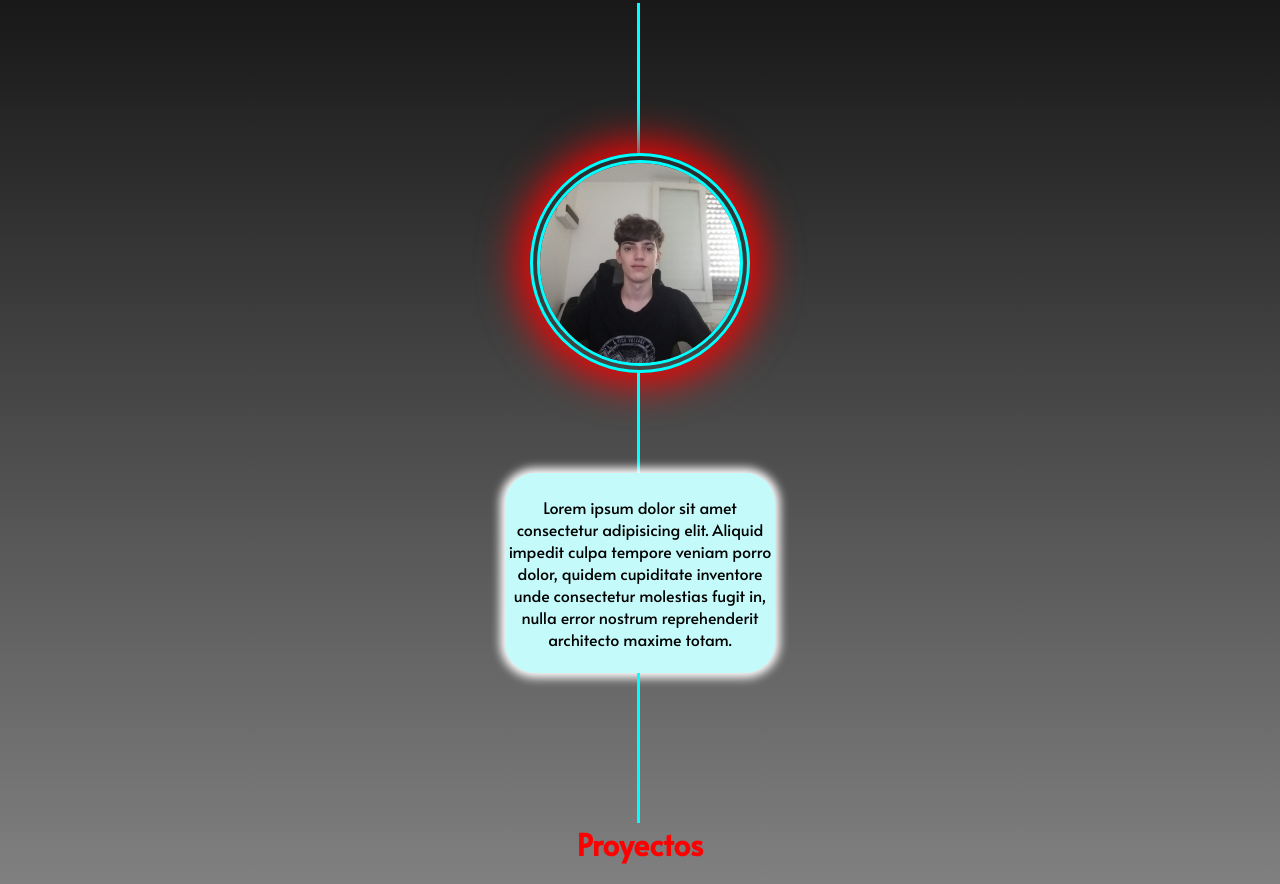
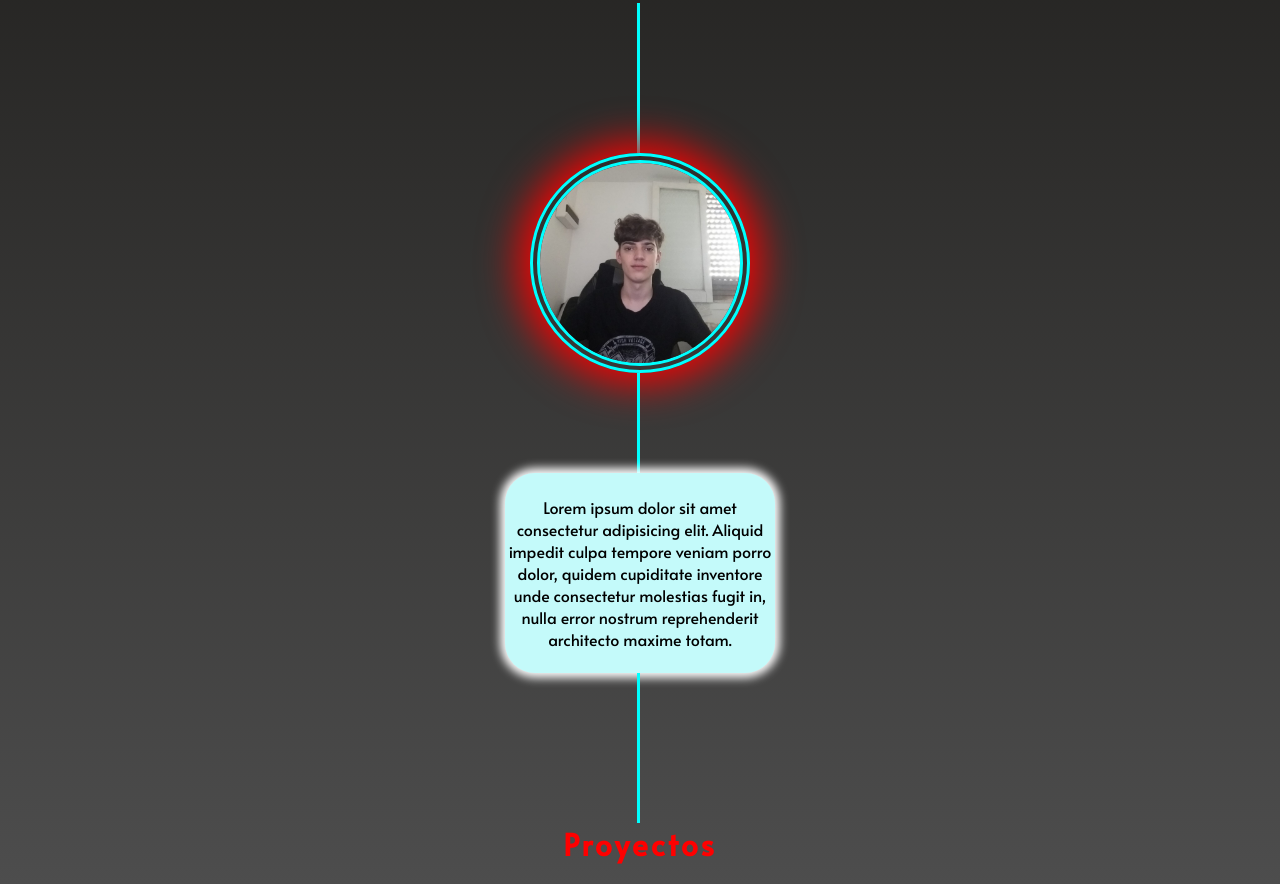
Before and after one commit to zigart/portfolio, a website: page index.html in a window 1280 px wide. Shown: the part 1055-1939 px from the top of the page. Drawn offline with Linux system fonts and the light colour scheme.

Commit message:
Cambio tonalidad de negro y letter spacing

```diff
--- a/assets/scss/style.scss
+++ b/assets/scss/style.scss
@@ -10,13 +10,13 @@ $azulNav:#0f1d47;
 //animacion
 @keyframes respiracionAqua {
     0% {
-        box-shadow: 0 0 40px 15px $aqua;
+        box-shadow: 0 0 40px 15px #9fd5d1;
     }
     50% {
         box-shadow: 0 0 40px 10px $aqua;
     }
     100% {
-        box-shadow: 0 0 40px 15px $aqua;
+        box-shadow: 0 0 40px 15px #9fd5d1;
     }
 }
 
@@ -65,7 +65,7 @@ $azulNav:#0f1d47;
 .encabezado {
     display: flex;
     justify-content: center;
-    background-color: black;
+    background-color: #1f1e1c;
     width: 100%;
     height: 100vh;
     .encabezado__contenedor {
@@ -101,11 +101,12 @@ $azulNav:#0f1d47;
     display: flex;
     flex-direction: column;
     align-items: center;
-    background: linear-gradient(to bottom, black, gray);
+    background: linear-gradient(to bottom, #1f1e1c, rgb(77, 77, 77));
     .principal__titulo {
         font-family: 'Alata', sans-serif;
         color: $aqua;
         font-size: 40px;
+        letter-spacing: 3px;
         margin-bottom: 90px;
         z-index: 99;
     }
@@ -113,6 +114,7 @@ $azulNav:#0f1d47;
         color: $rojo;
         margin-bottom: 20px;
         font-size: 30px;
+        letter-spacing: 3px;
         font-family: 'Alata', sans-serif;
         z-index: 98;
     }
@@ -127,8 +129,6 @@ $azulNav:#0f1d47;
         animation-timing-function: ease-in-out;
         animation-delay: 0;
     }
-}
-
     .principal__descripcion {
         display: flex;
         justify-content: center;
@@ -141,3 +141,7 @@ $azulNav:#0f1d47;
         background-color: rgb(196, 250, 250);
         box-shadow: 0 0 10px 5px white;
     }
+    .principal__nombre--proyectos {
+        letter-spacing: 3px;
+    }
+}
--- a/index.html
+++ b/index.html
@@ -38,7 +38,7 @@
             </p>
         </div>
         <svg width="6" height="150"><line x1="0" y1=0 x2="0" y2="150" stroke-width="6" stroke="aqua" /></svg>
-        <h3 class="principal__nombre">Proyectos</h3>
+        <h3 class="principal__nombre principal__nombre--proyectos">Proyectos</h3>
         <div>
             <div></div>
             <div></div>
```
Also changed, not shown: assets/css/style.css, 1 other file. Lines whose indentation alone changed are shown as unchanged.
